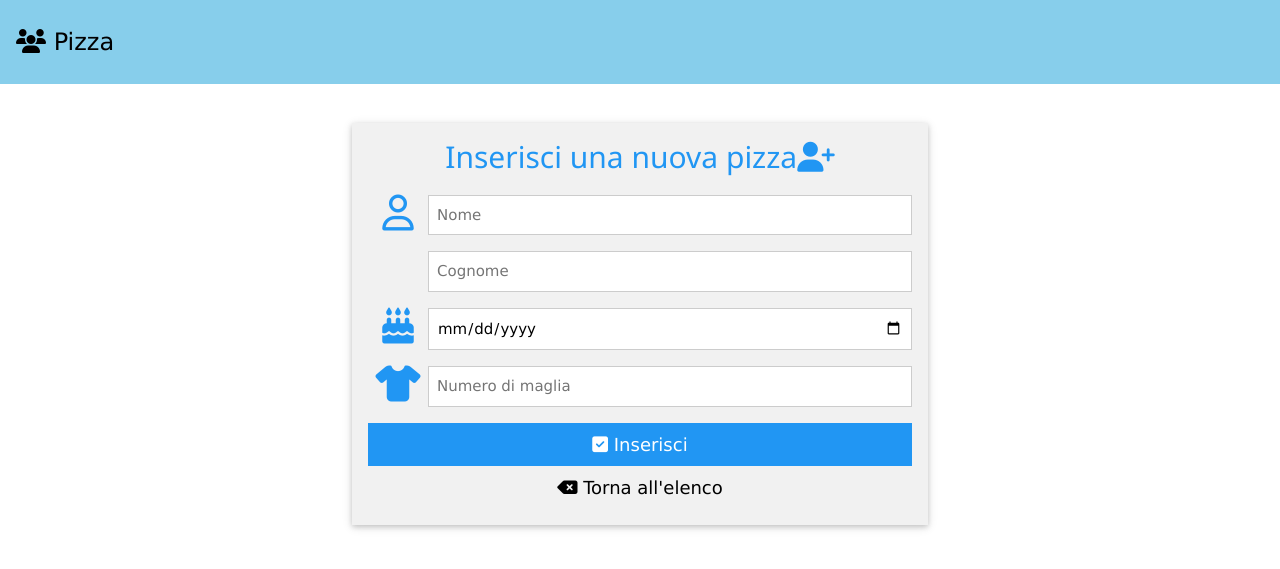
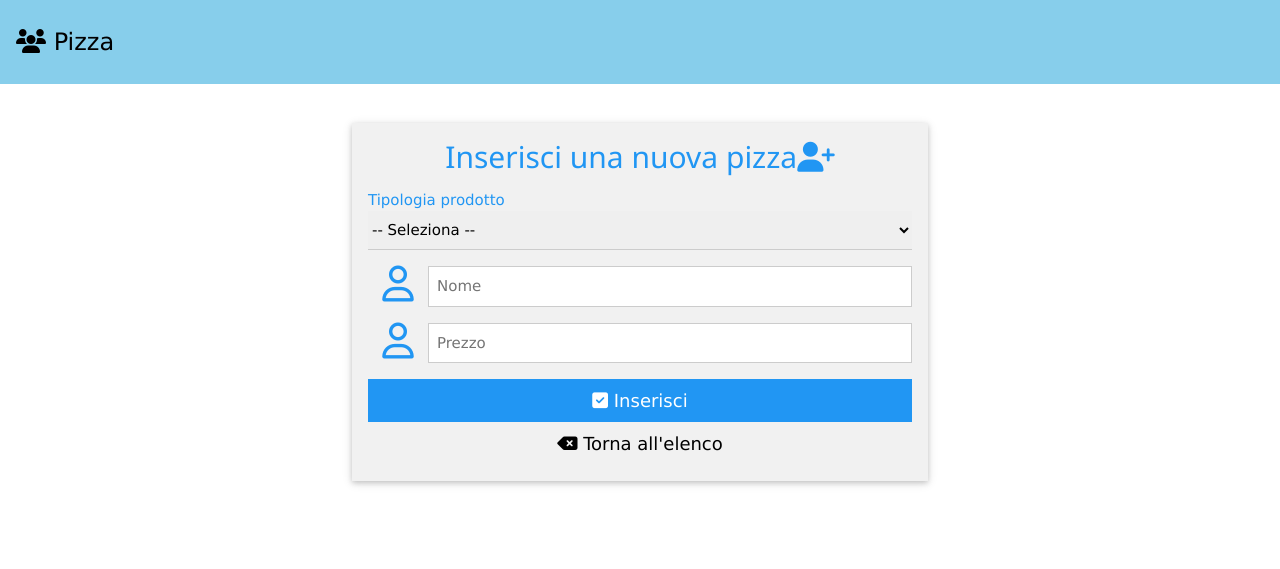
Before and after one commit to Esborni-Mattia/menu-ristorante, a PHP site: page /inserimento.php in a window 1280 px wide. Shown: the top 569 px of the page. Run offline with PHP 8.4, Linux system fonts and the light colour scheme.

Commit message:
modifica aggiunta

```diff
--- a/menu/inserimento.php
+++ b/menu/inserimento.php
@@ -30,6 +30,17 @@
                 class="w3-container w3-card-2 w3-light-grey w3-text-blue w3-margin">
                 <h2 class="w3-center">Inserisci una nuova pizza<i class="fa-solid fa-user-plus"></i></h2>
 
+
+
+                <label>Tipologia prodotto</label>
+                <select name="tipologia_prodotto" id="tipologia_prodotto" class="w3-select" onchange="mostraCampiPizza()">
+                    <option value="">-- Seleziona --</option>
+                    <option value="pizza">Pizza</option>
+                    <option value="bibita">Bibita</option>
+                    <option value="dolce">Dolce</option>
+                    <option value="contorno">Contorno</option>
+                </select>
+
                 <div class="w3-row w3-section">
                     <div class="w3-col w3-center" style="width:60px"><i class="w3-xxlarge fa-regular fa-user"></i></div>
                     <div class="w3-rest">
@@ -38,32 +49,26 @@
                     </div>
                 </div>
 
-                <div class="w3-row w3-section">
-                    <div class="w3-col" style="width:60px">&nbsp;</div>
+                  <div class="w3-row w3-section">
+                    <div class="w3-col w3-center" style="width:60px"><i class="w3-xxlarge fa-regular fa-user"></i></div>
                     <div class="w3-rest">
-                        <input class="w3-input w3-border" name="cognome" type="text" placeholder="Cognome">
+                        <input class="w3-input w3-border" name="prezzo" type="number" step="0.01" placeholder="Prezzo" minlength="3"
+                            required>
                     </div>
                 </div>
 
-                <div class="w3-row w3-section">
-                    <div class="w3-col w3-center" style="width:60px"><i class="w3-xxlarge fa-solid fa-cake-candles"></i>
-                    </div>
-                    <div class="w3-rest">
-                        <?php // Calcolo la data massima di nascita per un calciatore registrabile
-                        $etamin = date_interval_create_from_date_string('-5 years');
-                        $maxdate = date_add(date_create('now'), $etamin);
-                        ?>
-                        <input class="w3-input w3-border" name="nascita" type="date"
-                            max="<?= date_format($maxdate, 'Y-m-d') ?>" placeholder="Data di nascita" required>
-                    </div>
-                </div>
 
-                <div class="w3-row w3-section">
-                    <div class="w3-col w3-center" style="width:60px"><i class="w3-xxlarge fa-solid fa-shirt"></i></div>
-                    <div class="w3-rest">
-                        <input class="w3-input w3-border" name="nmaglia" type="number" min="1" max="99"
-                            placeholder="Numero di maglia" required>
-                    </div>
+                <div id="campiPizza" style="display:none; margin-top:10px;">
+                    <label>Tipologia pizza</label>
+                    <select name="tipo_pizza" class="w3-select">
+                        <option value="classica">Classica</option>
+                        <option value="vegetariana">Vegetariana</option>
+                    </select>
+
+                    <label>Ingredienti</label>
+                    <input class="w3-input w3-border" type="text" name="ingredienti" id="ingredienti" placeholder="Inizia a digitare..."
+                        autocomplete="off">
+                    <div id="suggerimenti" class="w3-white w3-border"></div>
                 </div>
 
                 <button class="w3-button w3-block w3-large w3-blue"><i class="fa-solid fa-square-check"></i>
@@ -78,4 +83,31 @@
 
 </body>
 
+<script>
+    function mostraCampiPizza() {
+        let tipo = document.getElementById("tipologia_prodotto").value;
+        document.getElementById("campiPizza").style.display = (tipo === "pizza") ? "block" : "none";
+    }
+
+       document.getElementById("ingredienti").addEventListener("keyup", function() {
+            let valore = this.value;
+            if (valore.length < 2) {
+                document.getElementById("suggerimenti").innerHTML = "";
+                return;
+            }
+
+            fetch("cerca_ingredienti.php?q=" + encodeURIComponent(valore))
+                .then(res => res.text())
+                .then(data => document.getElementById("suggerimenti").innerHTML = data);
+        });
+
+          function scegliIngrediente(nome) {
+            let input = document.getElementById("ingredienti");
+            if(input.value) input.value += ", ";
+            input.value += nome;
+            document.getElementById("suggerimenti").innerHTML = "";
+        }
+
+</script>
+
 </html>
--- a/menu/inserisci.php
+++ b/menu/inserisci.php
@@ -17,7 +17,7 @@ else{
         $stm->bindparam("p", $_POST['prezzo']);
         $stm->bindparam("t", $_POST['tipologia']);
         $stm->bindparam("agg", $_POST['aggiunta']);
-        $stm->bindparam("all", $_POST['allergeni']);
+        $stm->bindparam("agg", $_POST['allergeni']);
         $stm->execute();
         $numRighe = $stm->rowCount();
 
```
Also changed, not shown: menu/cerca_ingredienti.php (added, +20 -0 lines).
